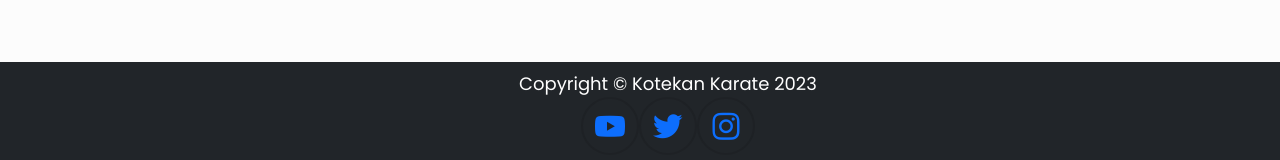
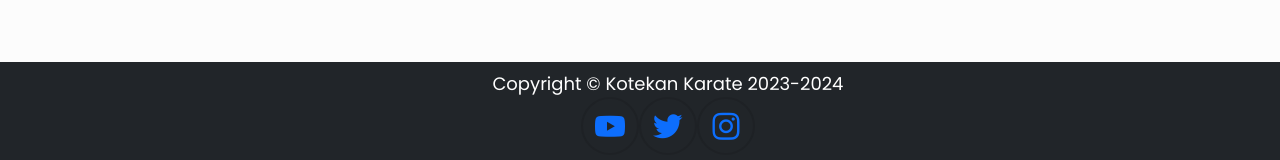
Before and after one commit to jebersole13/olddojosite, a React (Create React App) app: page / in a window 1280 px wide. Shown: the part 637-797 px from the top of the page. Built offline with nearby package versions, Linux system fonts and the light colour scheme.

Commit message:
footer copyright update

```diff
--- a/src/Components/Footer.jsx
+++ b/src/Components/Footer.jsx
@@ -4,7 +4,7 @@ function Footer() {
       <footer class="py-2 bg-dark">
         <div class="container">
           <p class="m-0 text-center text-white">
-            Copyright &copy; Kotekan Karate 2023
+            Copyright &copy; Kotekan Karate 2023-2024
          <br />
       <a href="https://www.youtube.com/channel/UCTK-5tkQb7RztEofIadUvyw"><i class='bx bxl-youtube bx-border-circle  bx-md' id="socials" ></i></a>
 
```
